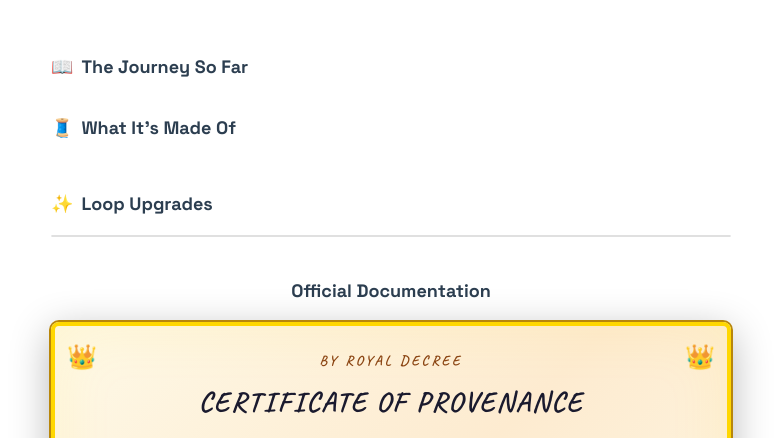
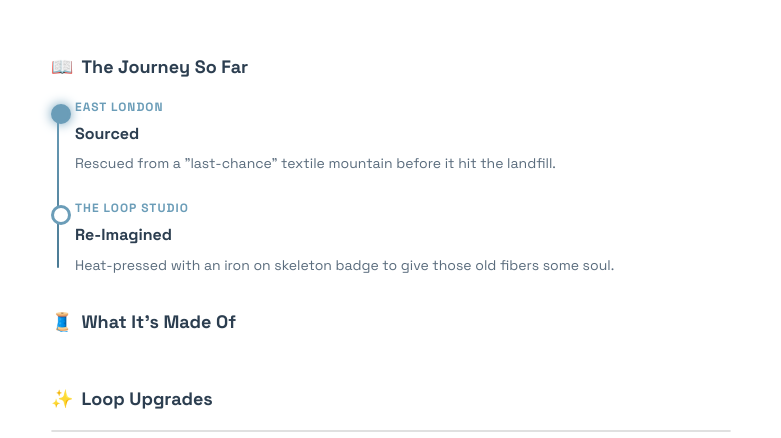
Before and after one commit to glaidler/richard-lander-young-enterprise, an Eleventy site: page src/garments/the-grave-wave-graphic-tee.md in a window 1280 px wide. Shown: the part 746-1184 px from the top of the page, without its empty margins (249-1030 px from the left). Built offline with nearby package versions, Linux system fonts and the light colour scheme; Eleventy itself is replaced by a stand-in of ours; files that its build step writes are made by us from their sources.

Commit message:
Update Garments “the-grave-wave-graphic-tee”

```diff
--- a/src/garments/the-grave-wave-graphic-tee.md
+++ b/src/garments/the-grave-wave-graphic-tee.md
@@ -5,4 +5,12 @@ subtitle: Born in the 90s. Reborn for the swells. A deep-sea blue classic that
 slug: grave-wave
 heroImage: /img/uploads/capture.png
 badge: Rescued & Revived
+timeline:
+  - date: East London
+    narrative: Rescued from a "last-chance" textile mountain before it hit the landfill.
+    title: Sourced
+  - date: The Loop Studio
+    narrative: Heat-pressed with an iron on skeleton badge to give those old fibers
+      some soul.
+    title: Re-Imagined
 ---
```
